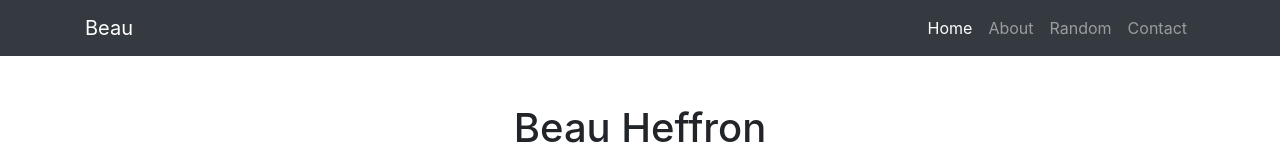
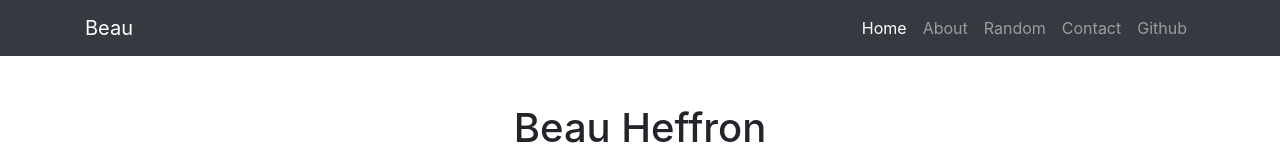
Before and after one commit to beauheffron7/BeauHeffron.com, a website: page About.html in a window 1280 px wide. Shown: the top 160 px of the page. Drawn offline with Linux system fonts and the light colour scheme.

Commit message:
Update About.html

```diff
--- a/About.html
+++ b/About.html
@@ -41,6 +41,9 @@
           <li class="nav-item">
             <a class="nav-link" href="Contact">Contact</a>
           </li>
+          <li class="nav-item">
+            <a class="nav-link" href="www.github.com/beauheffron7">Github</a>
+          </li>
         </ul>
       </div>
     </div>
```
